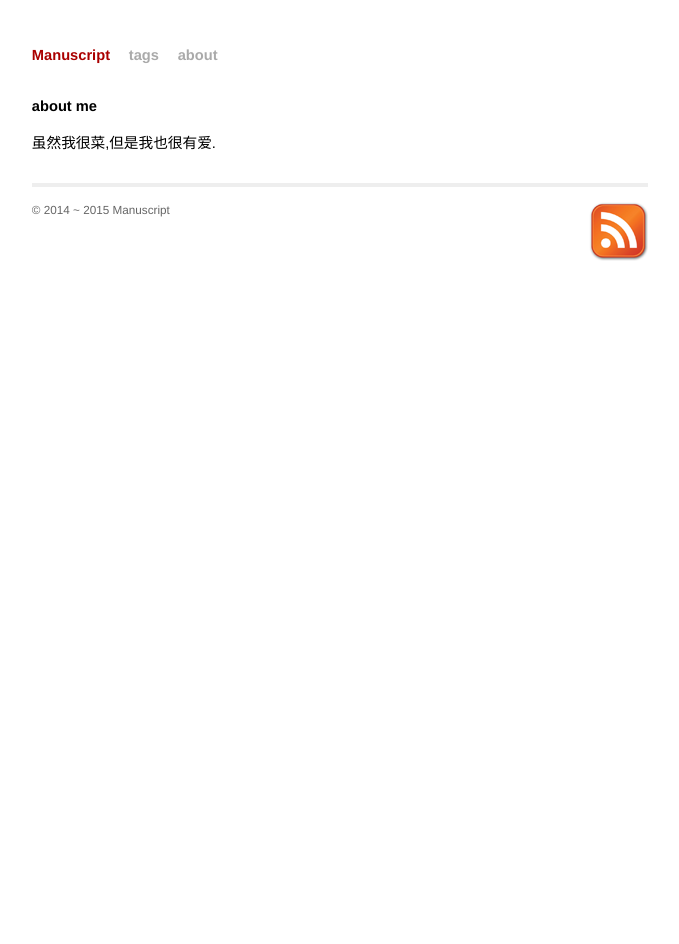
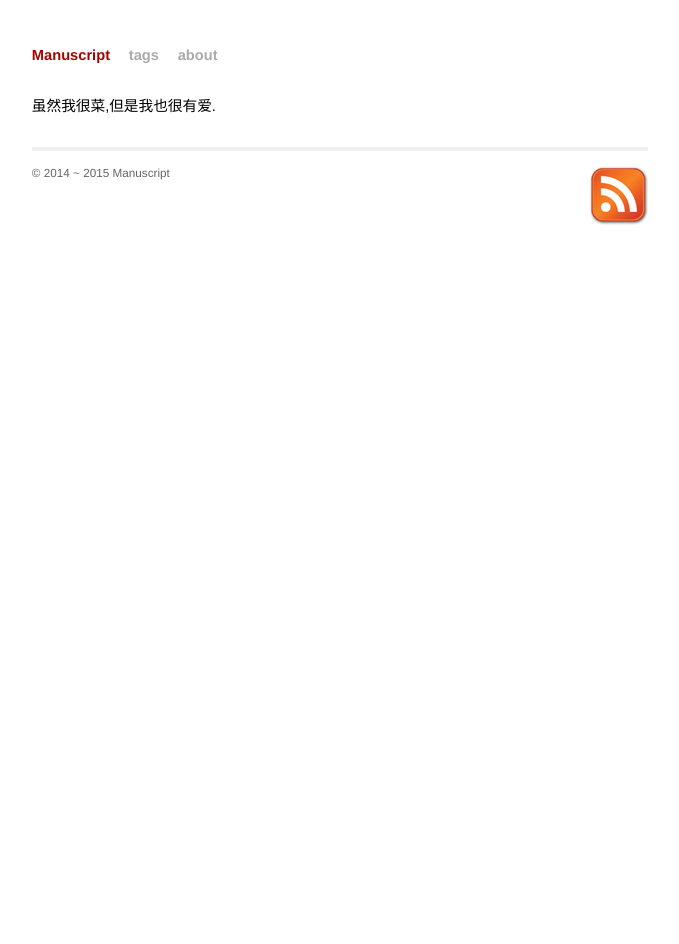
Before and after one commit to noobfish/noobfish.github.io, a Jekyll site: the page about.html, which Jekyll copies as it is, in a window 1280 px wide. Shown: the whole page, without its empty margins (300-979 px from the left). Built offline with Jekyll 4.4.1, drawn with Linux system fonts in a browser that asks for light colours; Markdown is read by kramdown in place of the engine named in the settings.

Commit message:
Update about.html

```diff
--- a/about.html
+++ b/about.html
@@ -24,7 +24,6 @@
   </div>
 
  <div id="home">
-  <h1>about me</h1>
   <ul class="posts">
     <p>虽然我很菜,但是我也很有爱.</p>
   </ul>
```
